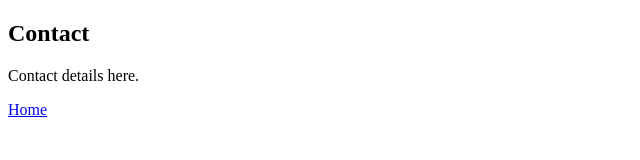
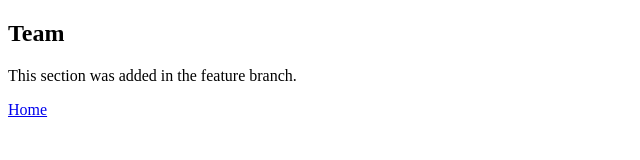
Before and after one commit to samanvay-kumar/Git_Assignment, a plain HTML site: page about.html in a window 1280 px wide. Shown: the whole page, without its empty margins (0-640 px from the left). Drawn offline with Linux system fonts and the light colour scheme.

Commit message:
Revert "Add contact section"
This reverts commit 3ca26f7ba20c8ee8d051b0017b6c59f9f2219fcd.

```diff
--- a/about.html
+++ b/about.html
@@ -4,8 +4,8 @@
     <title>About Page</title>
 </head>
 <body>
-    <h2>Contact</h2>
-    <p>Contact details here.</p>
+    <h2>Team</h2>
+    <p>This section was added in the feature branch.</p>
     <a href="index.html">Home</a>
 </body>
 </html>
```
